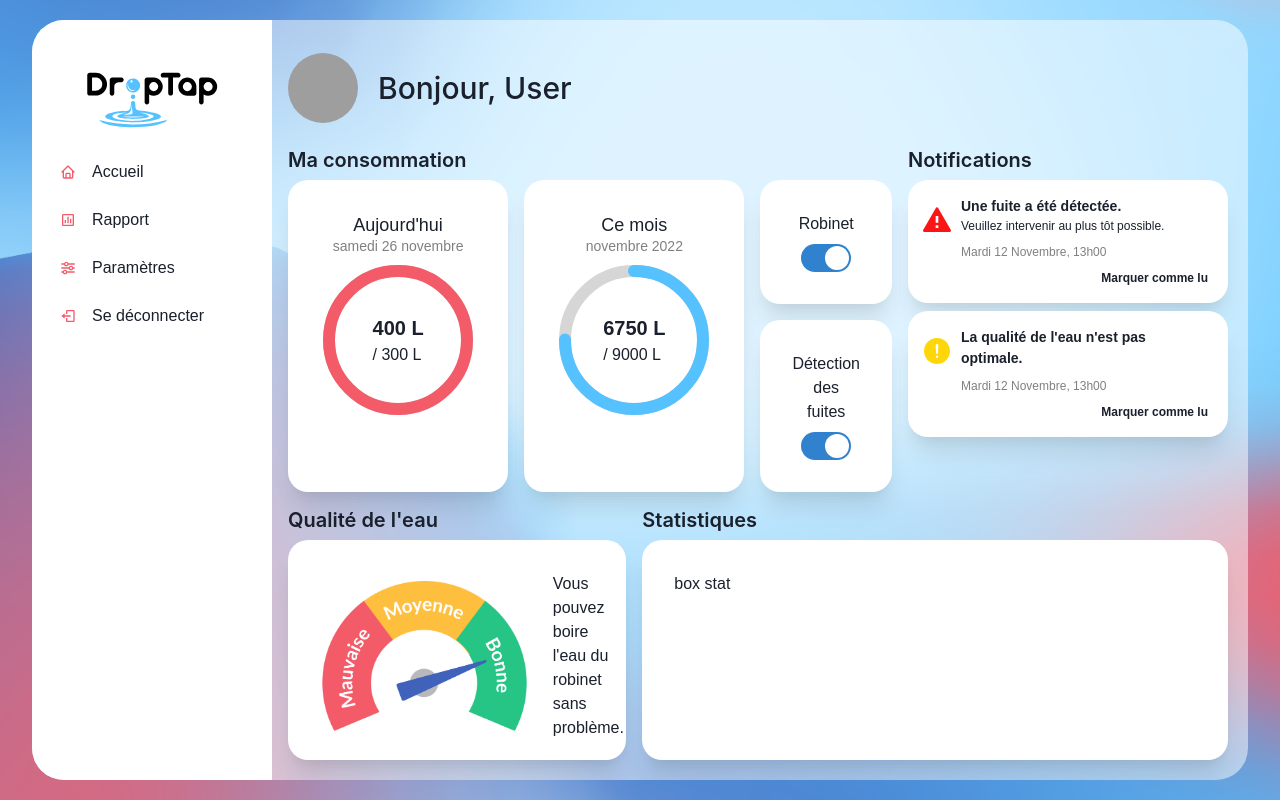
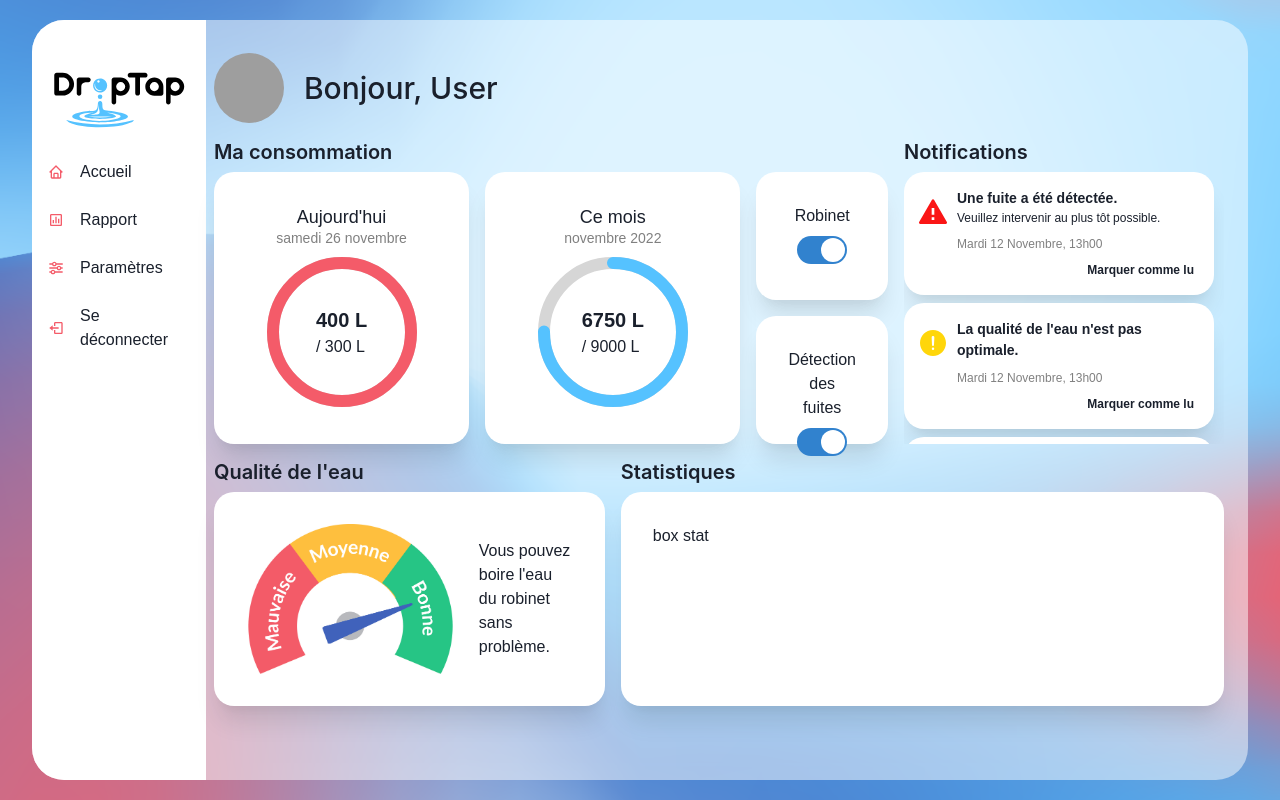
Before and after one commit to TheSilentDame02/DropTap_front, a React (Create React App) app in the folder droptap-app/: page / in a window 1280 px wide. Built offline with nearby package versions, Linux system fonts and the light colour scheme; grey boxes are pictures that could not be loaded; a web font is replaced by a local one.

Commit message:
grid is applied to homepage only

```diff
--- a/droptap-app/package.json
+++ b/droptap-app/package.json
@@ -14,6 +14,7 @@
     "history": "^5.3.0",
     "react": "^18.2.0",
     "react-chartjs-2": "^5.0.1",
+    "react-circular-progressbar": "^2.1.0",
     "react-dom": "^18.2.0",
     "react-icons": "^4.6.0",
     "react-router-dom": "^6.4.3",
--- a/droptap-app/src/App.js
+++ b/droptap-app/src/App.js
@@ -1,6 +1,7 @@
 import {
     Flex,
     Box,
+    VStack,
     HStack,
     Heading,
     Text,
@@ -16,24 +17,21 @@ import { Routes, Route } from "react-router-dom";
 function App() {
     return (
         <div className="App">
-            <Box className="app-glass" pb={5}>
-                <Grid
-                    mr="5"
-                    h="100%"
-                    templateColumns={"15rem 1fr 1fr 1fr 1fr 1fr 20rem"}
-                    templateRows={"7rem 1rem 1fr 1fr 1rem 1fr 5rem"}
-                    gap={4}
-                >
-                    <GridItem colSpan={1} rowSpan={7}>
-                        <Sidebar />
-                    </GridItem>
-                    <GridItem colSpan={6} rowSpan={1}>
-                        <Header/>
-                    </GridItem>
-                    <Routes>
-                        <Route path="/" element={<Accueil/>}/>
-                    </Routes>
-                </Grid>
+            <Box className="app-glass">
+                <HStack h="100%" align="stretch">
+                    <Sidebar />
+
+                    <VStack h="100%" align="start" spacing={2}>
+                        <Box h="7rem">
+                            <Header />
+                        </Box>
+
+                        {/* any page will fit here :) */}
+                        <Routes>
+                            <Route path="/" element={<Accueil />} />
+                        </Routes>
+                    </VStack>
+                </HStack>
             </Box>
         </div>
     );
--- a/droptap-app/src/Assets/Styles/App.css
+++ b/droptap-app/src/Assets/Styles/App.css
@@ -12,12 +12,14 @@
     background-size: cover;
 }
 
+
 .app-glass{
     height: 95%;
     width: 95%;
     margin:auto;
     border-radius: 2rem;
-    overflow: hidden;
+    overflow-y: auto;
+    padding-right:8px;
     background: rgba(255,255,255, 0.5);
 }
 /* what comes next to sidebar */
--- a/droptap-app/src/Components/Notifications.js
+++ b/droptap-app/src/Components/Notifications.js
@@ -18,6 +18,18 @@ function NotificationItem() {
             description: "",
             date: "Mardi 12 Novembre, 13h00",
         },
+        {
+            title: "La qualité de l'eau n'est pas optimale.",
+            type: "yellow",
+            description: "",
+            date: "Mardi 12 Novembre, 13h00",
+        },
+        {
+            title: "La qualité de l'eau n'est pas optimale.",
+            type: "yellow",
+            description: "",
+            date: "Mardi 12 Novembre, 13h00",
+        }
     ];
     return (
         <div>
@@ -80,7 +92,7 @@ function NotificationItem() {
 function Notifications() {
     return (
         <Box>
-            <VStack spacing="10px" align="stretch">
+            <VStack spacing="10px" align="stretch" mr="10px">
                 {NotificationItem()}
             </VStack>
         </Box>
--- a/droptap-app/src/Components/Sidebar.js
+++ b/droptap-app/src/Components/Sidebar.js
@@ -55,7 +55,7 @@ const NavItem = ({ name, icon, path, children, ...props }) => {
 
 function Sidebar() {
     return (
-        <Box bg="#FFFFFF" h="100vh" py={4} px={5}>
+        <Box w="15rem" h="auto" bg="#FFFFFF" py={4} px={2}>
             <Center mt="1rem" h="6rem">
                 <Logo height="70px"/>
             </Center>
--- a/droptap-app/src/Pages/Accueil.js
+++ b/droptap-app/src/Pages/Accueil.js
@@ -7,6 +7,7 @@ import {
     Box,
     Heading,
     Text,
+    Grid,
 } from "@chakra-ui/react";
 import React from "react";
 import Notifications from "../Components/Notifications";
@@ -19,7 +20,6 @@ import "react-circular-progressbar/dist/styles.css";
 import QualityGood from "../Assets/Images/quality-good.jpg";
 import QualityBad from "../Assets/Images/quality-bad.jpg";
 import QualityMedium from "../Assets/Images/quality-medium.jpg";
-
 
 function ProgressBar({ conso, seuil, titre, date }) {
     const strokeColor = conso / seuil > 1 ? `#F45B69` : `#55C2FF`;
@@ -86,6 +86,13 @@ function Accueil() {
 
     return (
         <>
+            <Grid
+                mr={4}
+                mb={4}
+                templateColumns={"1fr 1fr 1fr 1fr 1fr 20rem"}
+                templateRows={"1rem 8rem 8rem 1rem 1fr"}
+                gap={4}
+            >
                 <GridItem colSpan={5} rowSpan={1}>
                     <Heading as="h1" size="md" fontWeight="600">
                         Ma consommation
@@ -148,7 +155,21 @@ function Accueil() {
                     </Box>
                 </GridItem>
 
-            <GridItem colSpan={1} rowSpan={2}>
+                <GridItem
+                    colSpan={1}
+                    rowSpan={2}
+                    sx={{
+                        "&::-webkit-scrollbar": {
+                            width: "7px",
+                            borderRadius: "8px",
+                            backgroundColor: `rgba(0, 0, 0, 0.1)`,
+                        },
+                        "&::-webkit-scrollbar-thumb": {
+                            backgroundColor: `#ffffff`,
+                        },
+                    }}
+                    style={{ overflowY: "scroll" }}
+                >
                     <Notifications />
                 </GridItem>
 
@@ -183,7 +204,7 @@ function Accueil() {
                     </Heading>
                 </GridItem>
 
-            <GridItem colSpan={3} rowSpan={2}>
+                <GridItem colSpan={3} rowSpan={1}>
                     <Box
                         boxShadow="xl"
                         p="8"
@@ -204,22 +225,21 @@ function Accueil() {
                             <HStack>
                                 <Image h="150px" pr={4} src={QualityBad} />
                                 <Text>
-                                La qualité de l'eau est mauvaise en ce moment.
+                                    La qualité de l'eau est mauvaise en ce
+                                    moment.
                                 </Text>
                             </HStack>
                         )}
                         {qualite === "medium" && (
                             <HStack>
                                 <Image h="150px" pr={4} src={QualityMedium} />
-                            <Text>
-                                La qualité de l'eau est moyenne.
-                            </Text>
+                                <Text>La qualité de l'eau est moyenne.</Text>
                             </HStack>
                         )}
                     </Box>
                 </GridItem>
 
-            <GridItem colSpan={3} rowSpan={2}>
+                <GridItem colSpan={3} rowSpan={1}>
                     <Box
                         boxShadow="xl"
                         p="8"
@@ -231,6 +251,7 @@ function Accueil() {
                         <Text>box stat</Text>
                     </Box>
                 </GridItem>
+            </Grid>
         </>
     );
 }
```
Also changed, not shown: 1 other file (tests, documents, lock files or other folders). Lines whose indentation alone changed are shown as unchanged.
